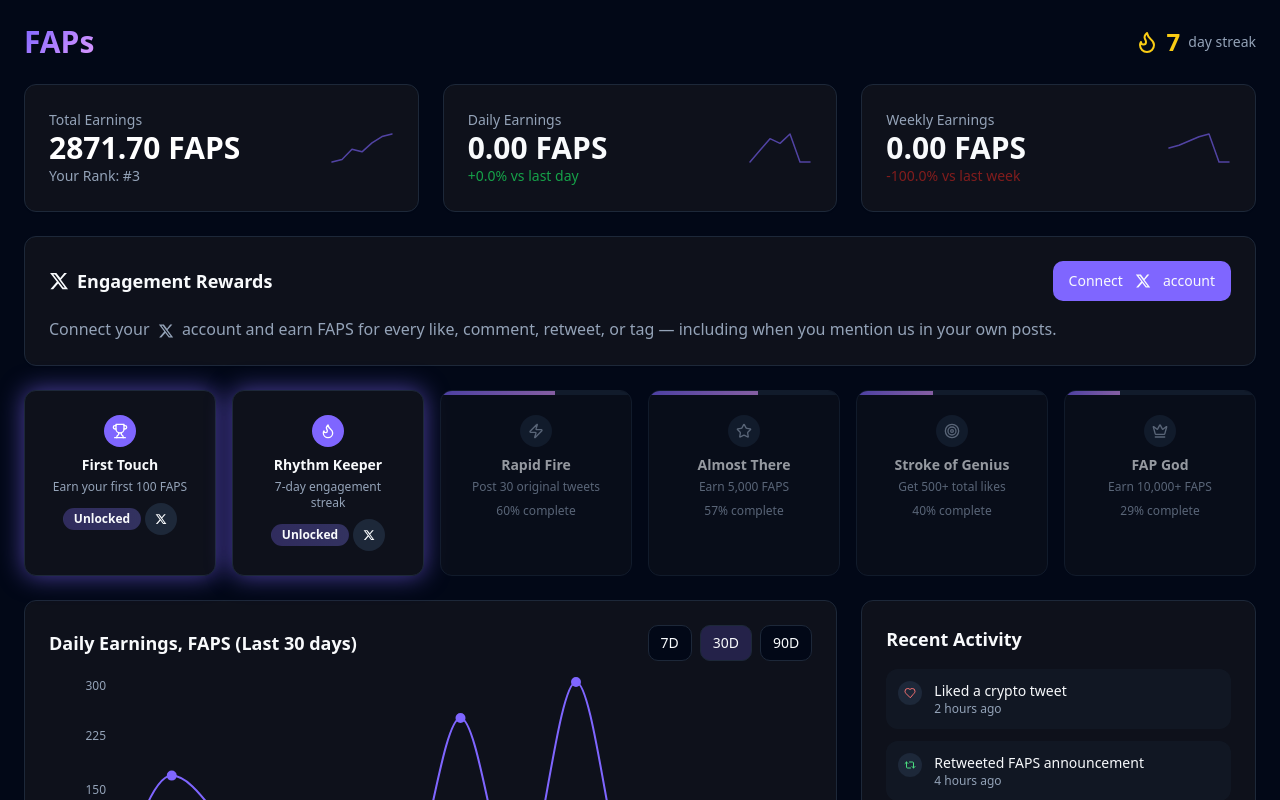
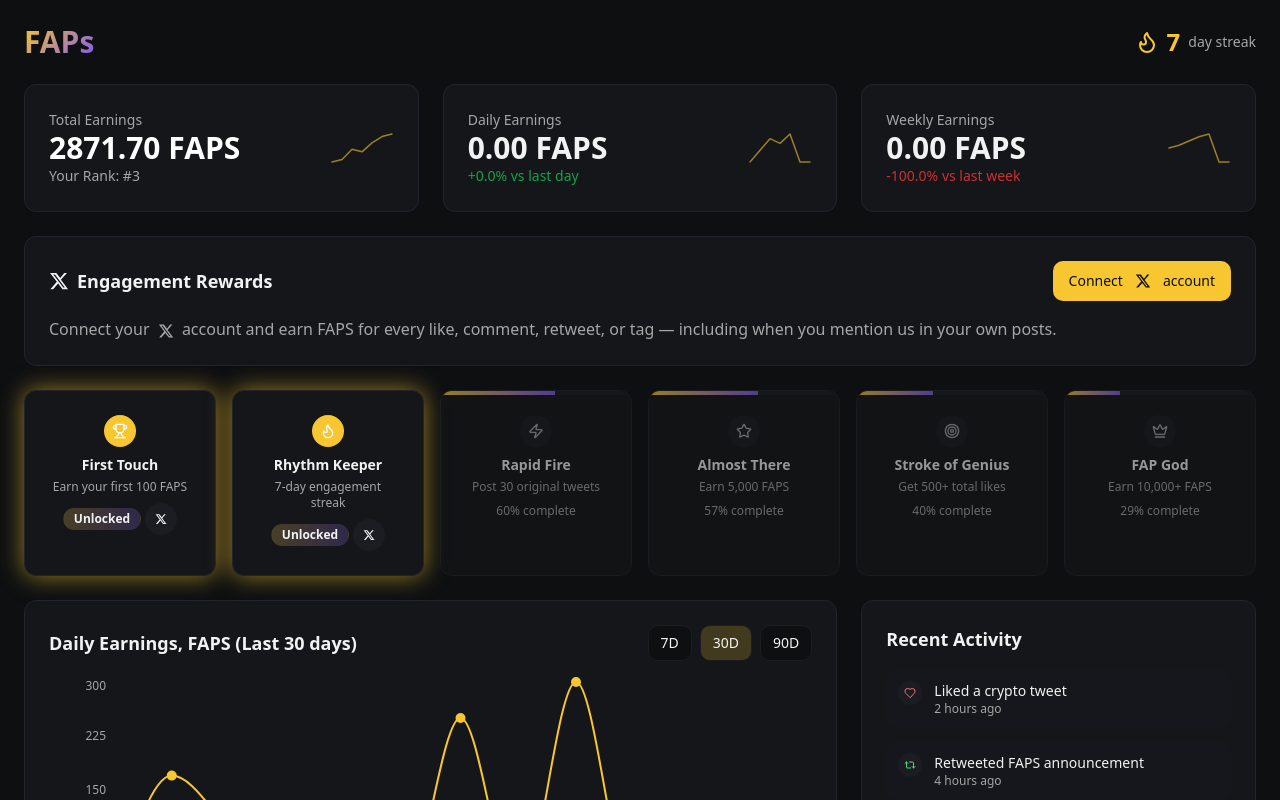
Before and after one commit to rohantomar95/tweet-fapsa-funhouse, a React (Vite) app: page / in a window 1280 px wide. Shown: the top 800 px of the page. Built offline with nearby package versions, Linux system fonts and the light colour scheme.

Commit message:
Change UI colors
Adjusted background, card, and button colors based on the provided screenshot.

```diff
--- a/src/index.css
+++ b/src/index.css
@@ -9,44 +9,45 @@ All colors MUST be HSL.
 
 @layer base {
   :root {
-    /* Dark theme base colors */
-    --background: 222 84% 4.9%;
-    --foreground: 210 40% 98%;
+    /* Very dark theme base colors to match screenshot */
+    --background: 220 13% 6%;
+    --foreground: 0 0% 95%;
 
-    --card: 227 32% 8%;
-    --card-foreground: 210 40% 98%;
+    --card: 220 13% 9%;
+    --card-foreground: 0 0% 95%;
 
-    --popover: 227 32% 8%;
-    --popover-foreground: 210 40% 98%;
+    --popover: 220 13% 9%;
+    --popover-foreground: 0 0% 95%;
 
-    /* FAPS brand colors - purple/blue theme */
-    --primary: 262 83% 58%;
-    --primary-foreground: 210 40% 98%;
+    /* FAPS brand colors - yellow/gold and purple theme matching screenshot */
+    --primary: 45 93% 58%;  /* Yellow/gold from screenshot */
+    --primary-foreground: 220 13% 6%;
 
-    --secondary: 217 32% 17%;
-    --secondary-foreground: 210 40% 98%;
+    --secondary: 220 13% 12%;
+    --secondary-foreground: 0 0% 95%;
 
-    --muted: 217 32% 17%;
-    --muted-foreground: 215 20% 65%;
+    --muted: 220 13% 12%;
+    --muted-foreground: 0 0% 65%;
 
-    --accent: 258 90% 66%;
-    --accent-foreground: 210 40% 98%;
+    --accent: 255 85% 65%;  /* Purple accent from screenshot */
+    --accent-foreground: 0 0% 95%;
 
-    --destructive: 0 63% 31%;
-    --destructive-foreground: 210 40% 98%;
+    --destructive: 0 63% 50%;
+    --destructive-foreground: 0 0% 95%;
 
-    --border: 217 32% 17%;
-    --input: 217 32% 17%;
-    --ring: 262 83% 58%;
+    --border: 220 13% 15%;
+    --input: 220 13% 12%;
+    --ring: 45 93% 58%;
 
     --radius: 0.75rem;
 
     /* FAPS specific design tokens - matching screenshot colors */
-    --faps-primary: 250 100% 70%;
-    --faps-secondary: 280 100% 80%;
+    --faps-primary: 45 93% 58%;    /* Yellow/gold color */
+    --faps-secondary: 255 85% 65%; /* Purple accent */
+    --faps-accent: 255 85% 65%;    /* Purple for buttons */
     --faps-success: 142 76% 36%;
-    --faps-warning: 48 96% 53%;
-    --faps-chart: 250 100% 70%;
+    --faps-warning: 45 93% 58%;    /* Same as primary for consistency */
+    --faps-chart: 45 93% 58%;
 
     /* Enhanced gradients for prominence */
     --gradient-primary: linear-gradient(135deg, hsl(var(--faps-primary)), hsl(var(--faps-secondary)));
@@ -55,65 +56,59 @@ All colors MUST be HSL.
 
     /* Shadows and glows */
     --shadow-glow: 0 0 20px hsl(var(--faps-primary) / 0.3);
-    --shadow-card: 0 4px 20px hsl(0 0% 0% / 0.3);
+    --shadow-card: 0 4px 20px hsl(0 0% 0% / 0.5);
 
     /* Animations */
     --transition-smooth: all 0.3s cubic-bezier(0.4, 0, 0.2, 1);
     --pulse-duration: 2s;
 
-    --sidebar-background: 0 0% 98%;
-
-    --sidebar-foreground: 240 5.3% 26.1%;
-
-    --sidebar-primary: 240 5.9% 10%;
-
-    --sidebar-primary-foreground: 0 0% 98%;
-
-    --sidebar-accent: 240 4.8% 95.9%;
-
-    --sidebar-accent-foreground: 240 5.9% 10%;
-
-    --sidebar-border: 220 13% 91%;
-
-    --sidebar-ring: 217.2 91.2% 59.8%;
+    --sidebar-background: 220 13% 9%;
+    --sidebar-foreground: 0 0% 95%;
+    --sidebar-primary: 45 93% 58%;
+    --sidebar-primary-foreground: 220 13% 6%;
+    --sidebar-accent: 220 13% 12%;
+    --sidebar-accent-foreground: 0 0% 95%;
+    --sidebar-border: 220 13% 15%;
+    --sidebar-ring: 45 93% 58%;
   }
 
   .dark {
-    --background: 222.2 84% 4.9%;
-    --foreground: 210 40% 98%;
+    --background: 220 13% 6%;
+    --foreground: 0 0% 95%;
 
-    --card: 222.2 84% 4.9%;
-    --card-foreground: 210 40% 98%;
+    --card: 220 13% 9%;
+    --card-foreground: 0 0% 95%;
 
-    --popover: 222.2 84% 4.9%;
-    --popover-foreground: 210 40% 98%;
+    --popover: 220 13% 9%;
+    --popover-foreground: 0 0% 95%;
 
-    --primary: 210 40% 98%;
-    --primary-foreground: 222.2 47.4% 11.2%;
+    --primary: 45 93% 58%;
+    --primary-foreground: 220 13% 6%;
 
-    --secondary: 217.2 32.6% 17.5%;
-    --secondary-foreground: 210 40% 98%;
+    --secondary: 220 13% 12%;
+    --secondary-foreground: 0 0% 95%;
 
-    --muted: 217.2 32.6% 17.5%;
-    --muted-foreground: 215 20.2% 65.1%;
+    --muted: 220 13% 12%;
+    --muted-foreground: 0 0% 65%;
 
-    --accent: 217.2 32.6% 17.5%;
-    --accent-foreground: 210 40% 98%;
+    --accent: 255 85% 65%;
+    --accent-foreground: 0 0% 95%;
 
-    --destructive: 0 62.8% 30.6%;
-    --destructive-foreground: 210 40% 98%;
+    --destructive: 0 63% 50%;
+    --destructive-foreground: 0 0% 95%;
 
-    --border: 217.2 32.6% 17.5%;
-    --input: 217.2 32.6% 17.5%;
-    --ring: 212.7 26.8% 83.9%;
-    --sidebar-background: 240 5.9% 10%;
-    --sidebar-foreground: 240 4.8% 95.9%;
-    --sidebar-primary: 224.3 76.3% 48%;
-    --sidebar-primary-foreground: 0 0% 100%;
-    --sidebar-accent: 240 3.7% 15.9%;
-    --sidebar-accent-foreground: 240 4.8% 95.9%;
-    --sidebar-border: 240 3.7% 15.9%;
-    --sidebar-ring: 217.2 91.2% 59.8%;
+    --border: 220 13% 15%;
+    --input: 220 13% 12%;
+    --ring: 45 93% 58%;
+
+    --sidebar-background: 220 13% 9%;
+    --sidebar-foreground: 0 0% 95%;
+    --sidebar-primary: 45 93% 58%;
+    --sidebar-primary-foreground: 220 13% 6%;
+    --sidebar-accent: 220 13% 12%;
+    --sidebar-accent-foreground: 0 0% 95%;
+    --sidebar-border: 220 13% 15%;
+    --sidebar-ring: 45 93% 58%;
   }
 }
 
```
